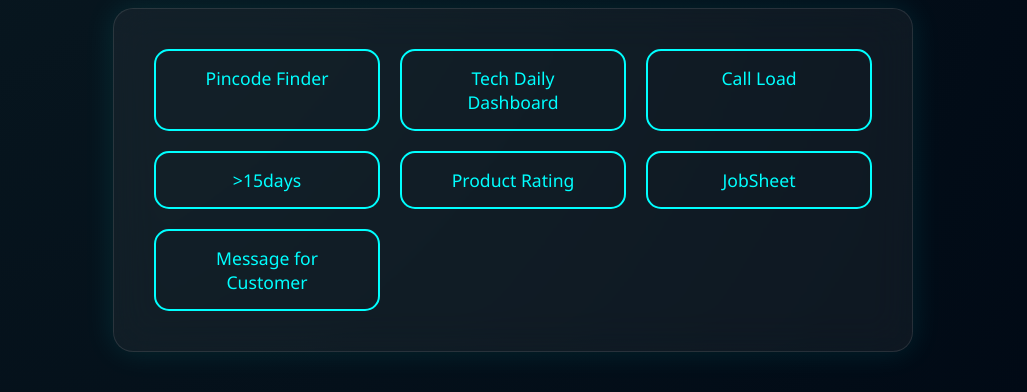
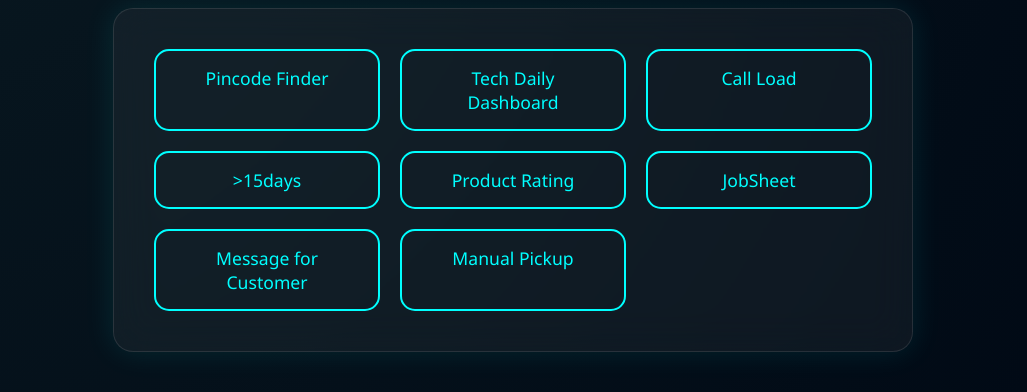
Before and after one commit to subhambarma/Service, a plain HTML site: page index.html in a window 1280 px wide. Shown: the part 268-660 px from the top of the page, without its empty margins (127-1154 px from the left). Drawn offline with Linux system fonts and the light colour scheme.

Commit message:
index.html

```diff
--- a/index.html
+++ b/index.html
@@ -148,6 +148,10 @@
     <div class="glow-button" onclick="location.href='whatsapp.html'">
       <span>Message for Customer</span>
     </div>
+    <!-- New Manual Pickup Button -->
+    <div class="glow-button" onclick="location.href='Manual-Pickup-Tithi.html'">
+      <span>Manual Pickup</span>
+    </div>
   </div>
 
 </body>
```
